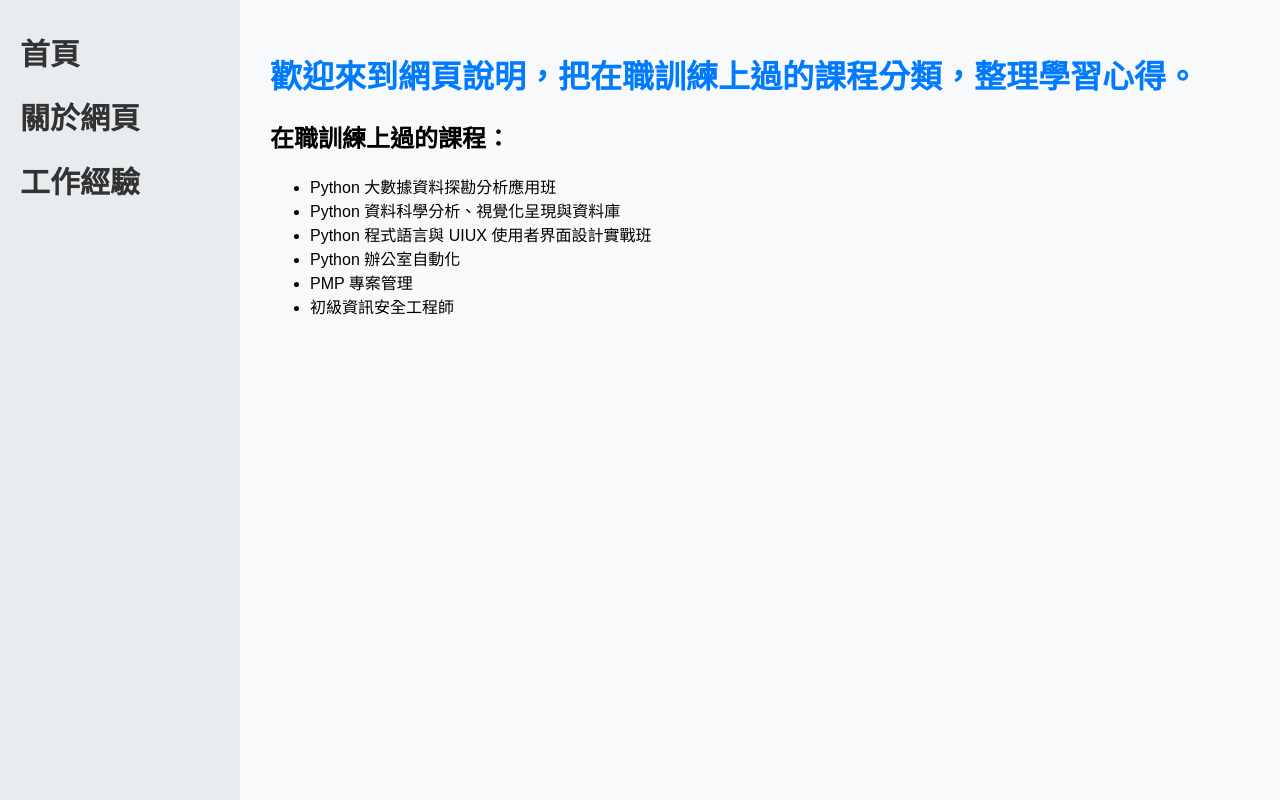
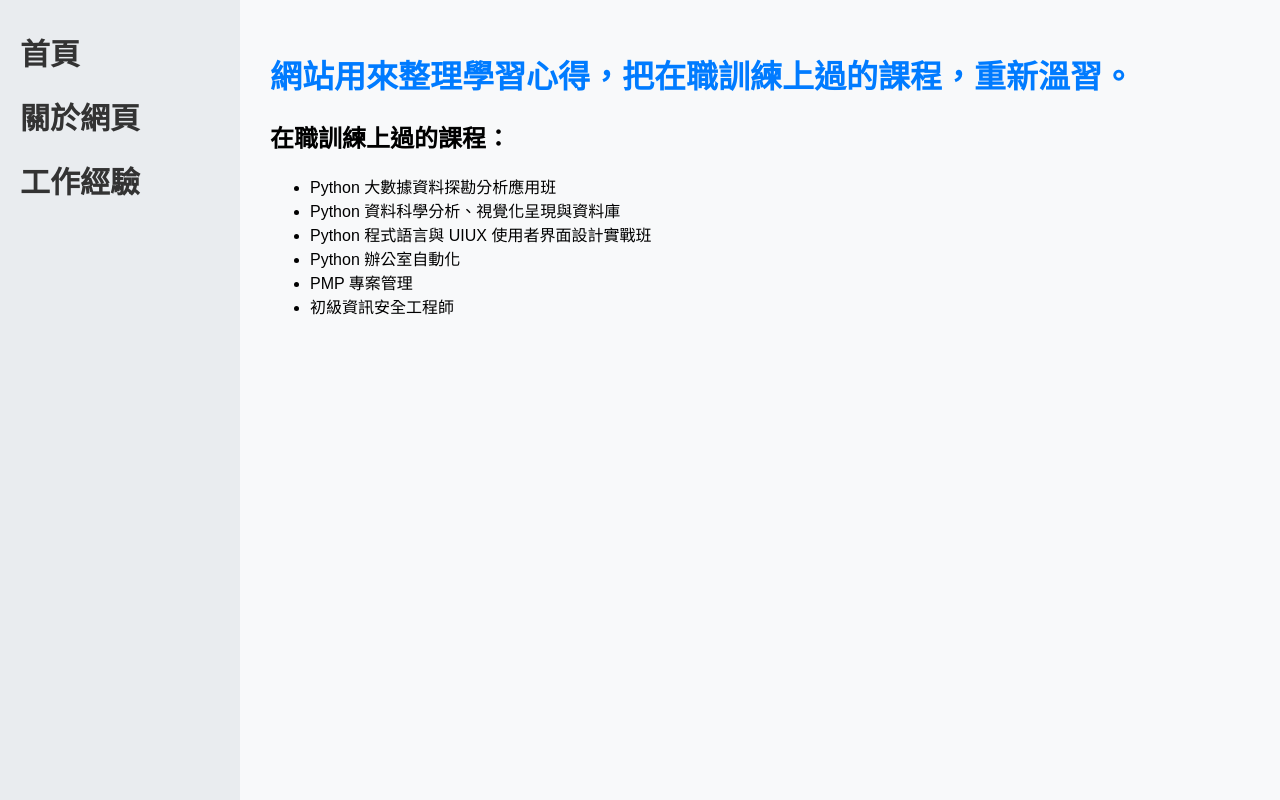
Before and after one commit to yc16899/_web2, a Flask app: page /about in a window 1280 px wide. Run offline with Flask 3, Linux system fonts and the light colour scheme.

Commit message:
modify about.html

```diff
--- a/templates/about.html
+++ b/templates/about.html
@@ -1,7 +1,7 @@
 {% extends "base.html" %}
 {% block title %}網頁說明{% endblock %}
 {% block content %}
-<h1>歡迎來到網頁說明，把在職訓練上過的課程分類，整理學習心得。</h1>
+<h1>網站用來整理學習心得，把在職訓練上過的課程，重新溫習。</h1>
 <h2>在職訓練上過的課程：</h2>
 <ul>
     <li>Python 大數據資料探勘分析應用班</li>
```
